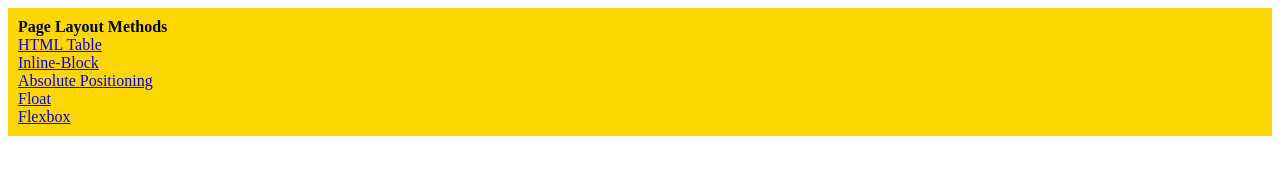
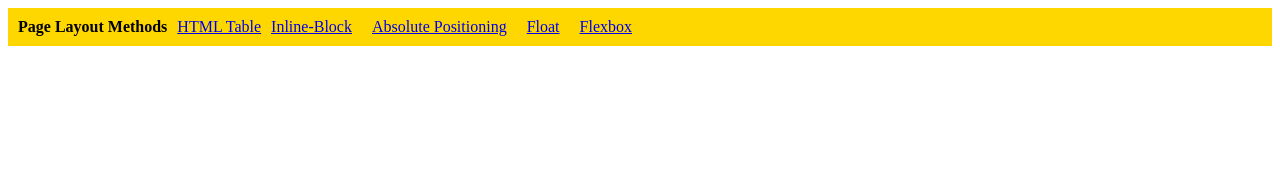
Before and after one commit to tomaslmz/curso-fullstackweb, a plain HTML site: page aulas/9.0 Display Flex/index.html in a window 1280 px wide. Drawn offline with Linux system fonts and the light colour scheme.

Commit message:
fix: aula 50

```diff
--- a/aulas/9.0 Display Flex/index.html
+++ b/aulas/9.0 Display Flex/index.html
@@ -17,6 +17,8 @@
     }
 
     .container {
+      display: flex;
+      gap: 10px;
       padding: 10px;
       background-color: gold;
     }
```
